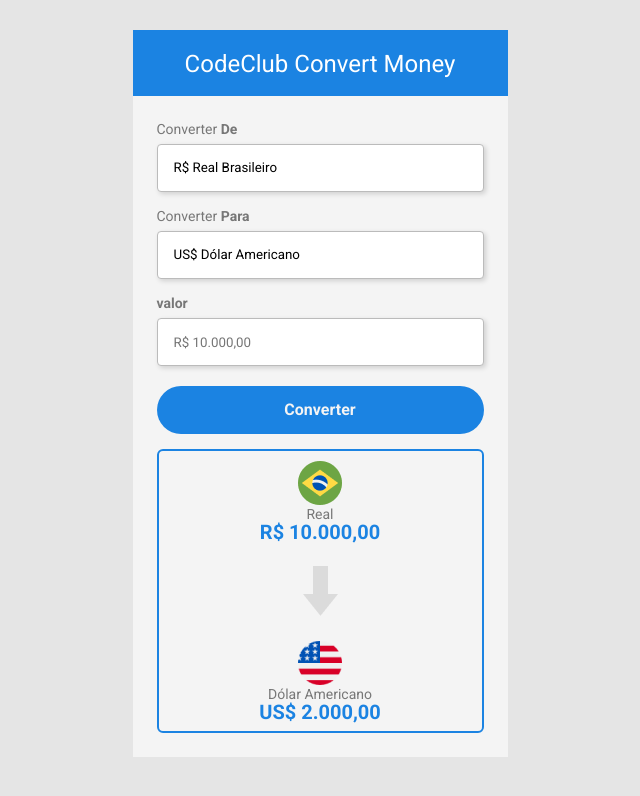
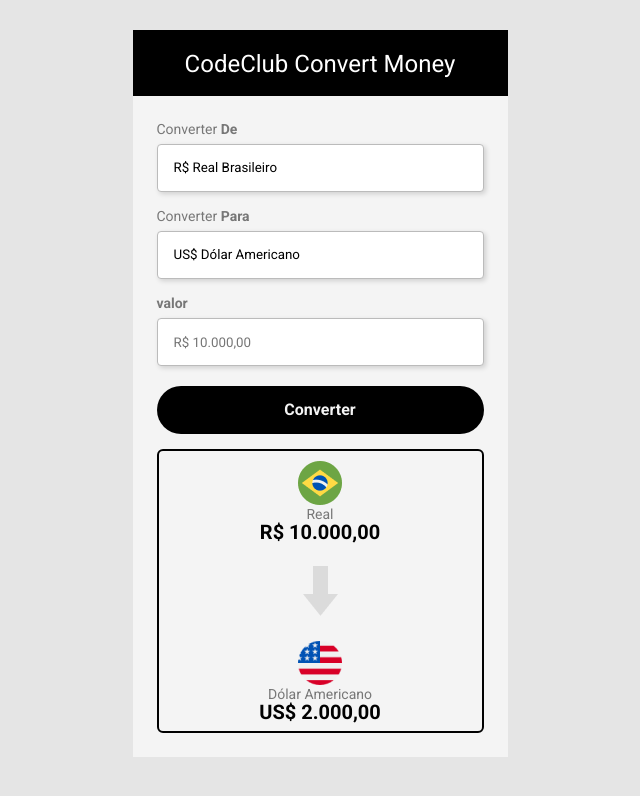
Before and after one commit to Matheus-Almeida78/ProjetoConversorDeMoedas, a plain HTML site: page index.html in a window 1280 px wide. Shown: the whole page, without its empty margins (320-960 px from the left). Drawn offline with Linux system fonts and the light colour scheme.

Commit message:
ateraçao color

```diff
--- a/style.css
+++ b/style.css
@@ -22,7 +22,7 @@ header {
     color: white;
     width: 375px;
     height: 66px;
-    background-color: #1B83E2;
+    background-color: black;
 }
 
 h1{
@@ -88,7 +88,7 @@ input[type="number"] {
 button {
     width: 327px;
     height: 48px;
-    background: #1B83E2;
+    background: black;
     border: none;
     border-radius: 25px;
     font-style: normal;
@@ -109,7 +109,7 @@ button:active{
 }
 
 section {
-    border: 2px solid #1B83E2;
+    border: 2px solid black;
     border-radius: 6px;
 }
 
@@ -135,7 +135,7 @@ section {
     font-size: 20px;
     display: flex;
     align-items: center;
-    color: #1B83E2;
+    color: black;
 }
 
 .arrow-img{
```
